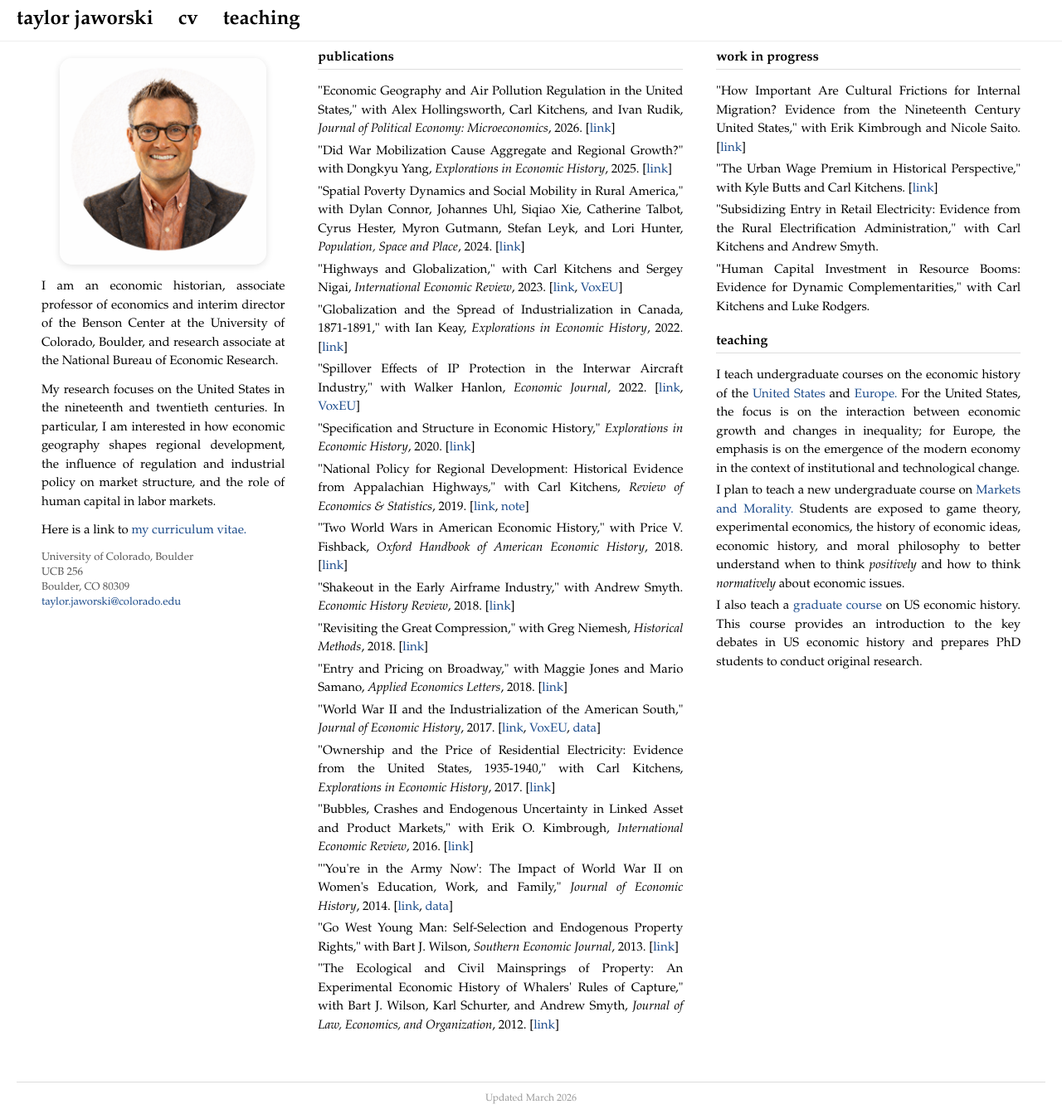
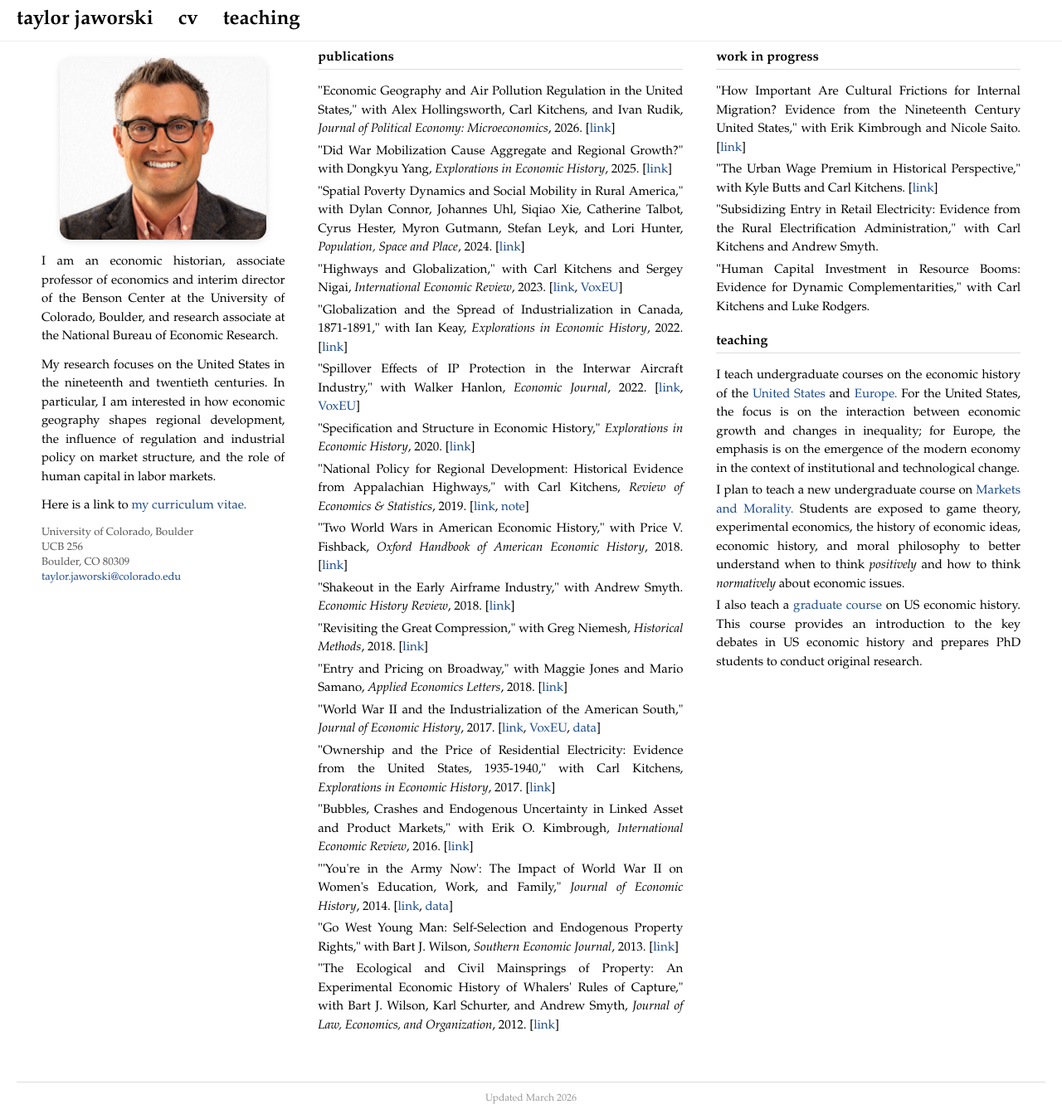
Before and after one commit to jaworskit/jaworskit.github.io, a Jekyll site: the page built from index.html, in a window 1280 px wide and 1343 px high. Shown: the whole window at 83% size. Built offline with Jekyll 4.4.1, drawn with Linux system fonts in a browser that asks for light colours.

Commit message:
Update index.html

```diff
--- a/index.html
+++ b/index.html
@@ -10,7 +10,7 @@ body_class: home-page
     <div class="column">
 
       <div style="text-align: center;">
-        <img class="profile-img" src="/taylor_portrait_circle.png" alt="Taylor Jaworski">
+        <img class="profile-img" src="/profile.webp" alt="Taylor Jaworski">
       </div>
 
       <p>
```
